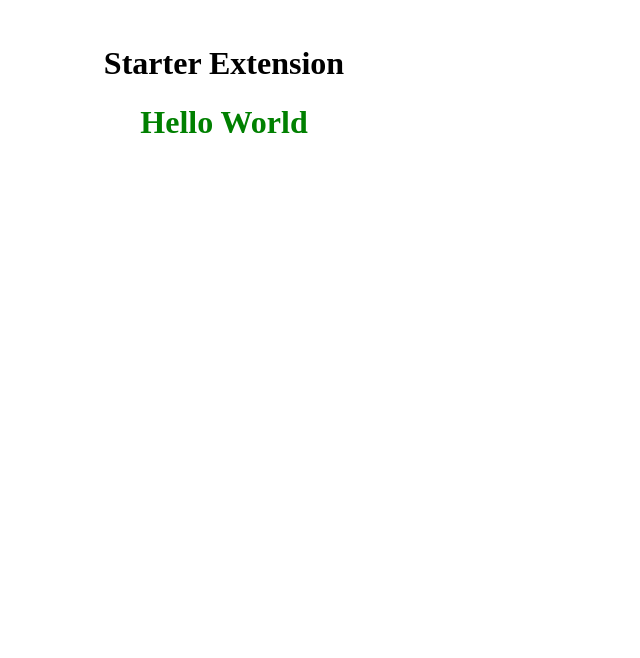
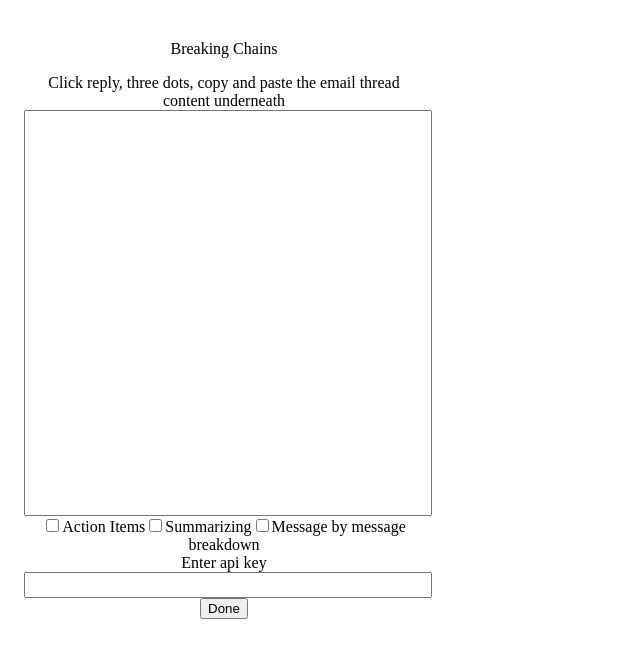
Before and after one commit to tunamoon/emailGPT, a React (Vite) app: page / in a window 1280 px wide. Shown: the top 658 px of the page, without its empty margins (0-640 px from the left). Built offline with nearby package versions, Linux system fonts and the light colour scheme.

Commit message:
basic ui for extension

```diff
--- a/src/App.tsx
+++ b/src/App.tsx
@@ -1,13 +1,111 @@
-import React, { useState, useEffect } from "react";
+import React, { useState, ChangeEvent } from "react";
 import "./App.css";
 import Hello from "./components/Hello";
 
+interface CheckboxProps {
+  label: string;
+  onChange: (checked: boolean) => void;
+  checked: boolean;
+}
+
+const Checkbox: React.FC<CheckboxProps> = ({ label, onChange, checked }) => {
+  const handleChange = (event: ChangeEvent<HTMLInputElement>) => {
+    onChange(event.target.checked);
+  };
+
+  return (
+    <label>
+      <input type="checkbox" checked={checked} onChange={handleChange} />
+      {label}
+    </label>
+  );
+};
+
 function App() {
+  const [isChecked1, setIsChecked1] = useState(false);
+  const [isChecked2, setIsChecked2] = useState(false);
+  const [isChecked3, setIsChecked3] = useState(false);
+  const [textValue, setTextValue] = useState<string>("");
+  const [apiValue, setApiValue] = useState<string>("");
+
+  const handleCheckBoxChange1 = (checked: boolean) => {
+    setIsChecked1(checked);
+  };
+  const handleCheckBoxChange2 = (checked: boolean) => {
+    setIsChecked2(checked);
+  };
+  const handleCheckBoxChange3 = (checked: boolean) => {
+    setIsChecked3(checked);
+  };
+
+  const uncheckOthers = (except: number) => {
+    setIsChecked1(except === 1);
+    setIsChecked2(except === 2);
+    setIsChecked3(except === 3);
+  };
+
+  const handleTextChange = (event: ChangeEvent<HTMLInputElement>) => {
+    setTextValue(event.target.value);
+  };
+
+  const handleApiChange = (event: ChangeEvent<HTMLInputElement>) => {
+    setApiValue(event.target.value);
+  };
+
+  const handleDone = () => {
+    const isCheckboxSelected = isChecked1 || isChecked2 || isChecked3;
+    if (!isCheckboxSelected) {
+      alert("Please select one option.");
+      return;
+    }
+    if (textValue.trim() === "" || apiValue.trim() === "") {
+      alert("Please fill out both the email content and the API key.");
+      return;
+    }
+    alert("All good! Submitting...");
+  };
+
   return (
     <div className="App">
-      <h1>Starter Extension</h1>
-      {/* Render the SnippetList component with the snippets and event handlers */}
-      <Hello person="World" />
+      <p>Breaking Chains</p>
+      <label htmlFor="my-textbox">Click reply, three dots, copy and paste the email thread content underneath</label>
+      <input
+        type="text"
+        id="my-textbox"
+        value={textValue}
+        onChange={handleTextChange}
+        style={{ width: "400px", height: "400px", fontSize: "12px", textAlign: "left"}}
+      />
+      <div>
+        <Checkbox
+          label="Action Items"
+          onChange={(checked) => checked && uncheckOthers(1)}
+          checked={isChecked1}
+        />
+        <Checkbox
+          label="Summarizing"
+          onChange={(checked) => checked && uncheckOthers(2)}
+          checked={isChecked2}
+        />
+        <Checkbox
+          label="Message by message breakdown"
+          onChange={(checked) => checked && uncheckOthers(3)}
+          checked={isChecked3}
+        />
+
+      </div>
+      <div>
+      <label htmlFor="my-textbox" style={{ textAlign: "left"}}>Enter api key</label>
+      <input
+        type="text"
+        id="my-textbox"
+        value={apiValue}
+        onChange={handleApiChange}
+        style={{ width: "400px", height: "20px", fontSize: "12px"}}
+      />
+      </div>
+      <button onClick={handleDone}>Done</button>
+
     </div>
   );
 }
```
Also changed, not shown: 1 other file (tests, documents, lock files or other folders).
